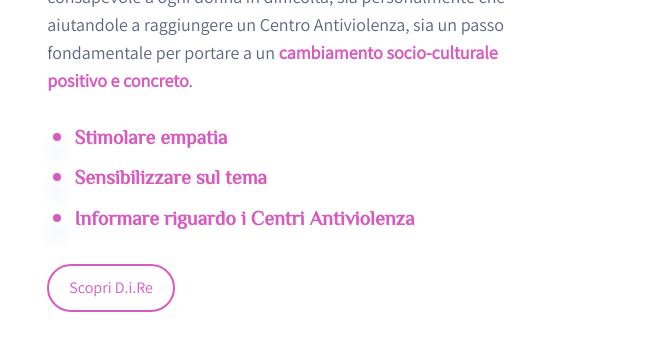
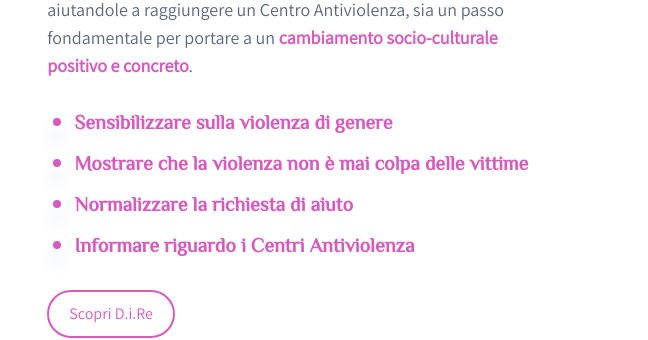
Before and after one commit to sofia-peracchi/Come-vetro-temperato, a plain HTML site: page progetto.html in a window 1280 px wide. Shown: the part 1298-1638 px from the top of the page, 632-1280 px from the left. Drawn offline with Linux system fonts and the light colour scheme.

Commit message:
Update progetto.html

```diff
--- a/progetto.html
+++ b/progetto.html
@@ -154,8 +154,9 @@
                 </p>
               </div>
               <ul>
-                <li>Stimolare empatia</li>
-                <li>Sensibilizzare sul tema </li>
+		<li>Sensibilizzare sulla violenza di genere</li>
+                <li>Mostrare che la violenza non è mai colpa delle vittime</li>
+                <li>Normalizzare la richiesta di aiuto</li>
                 <li>Informare riguardo i Centri Antiviolenza</li>
               </ul>
               <a style="margin: 3% 5%;"
```
